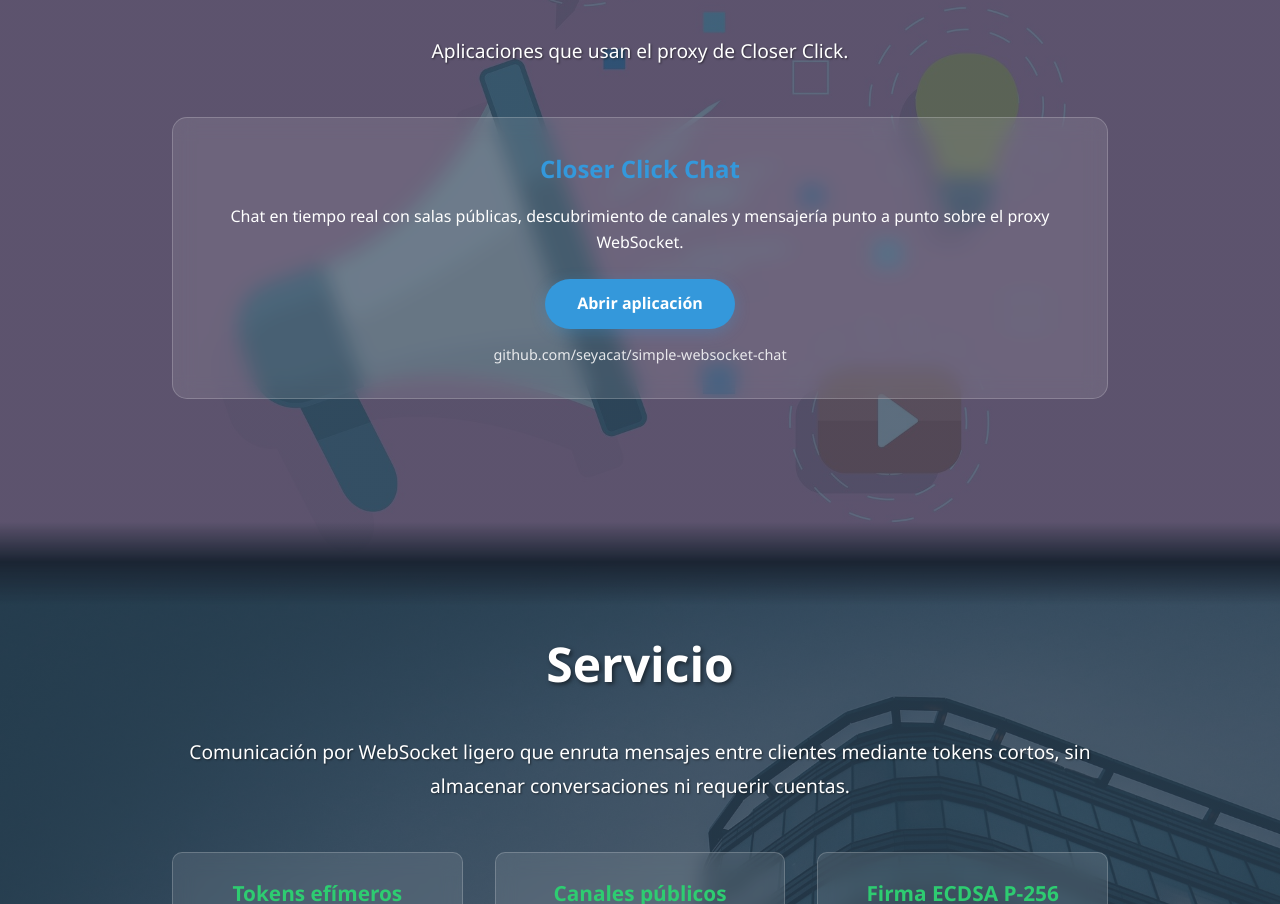
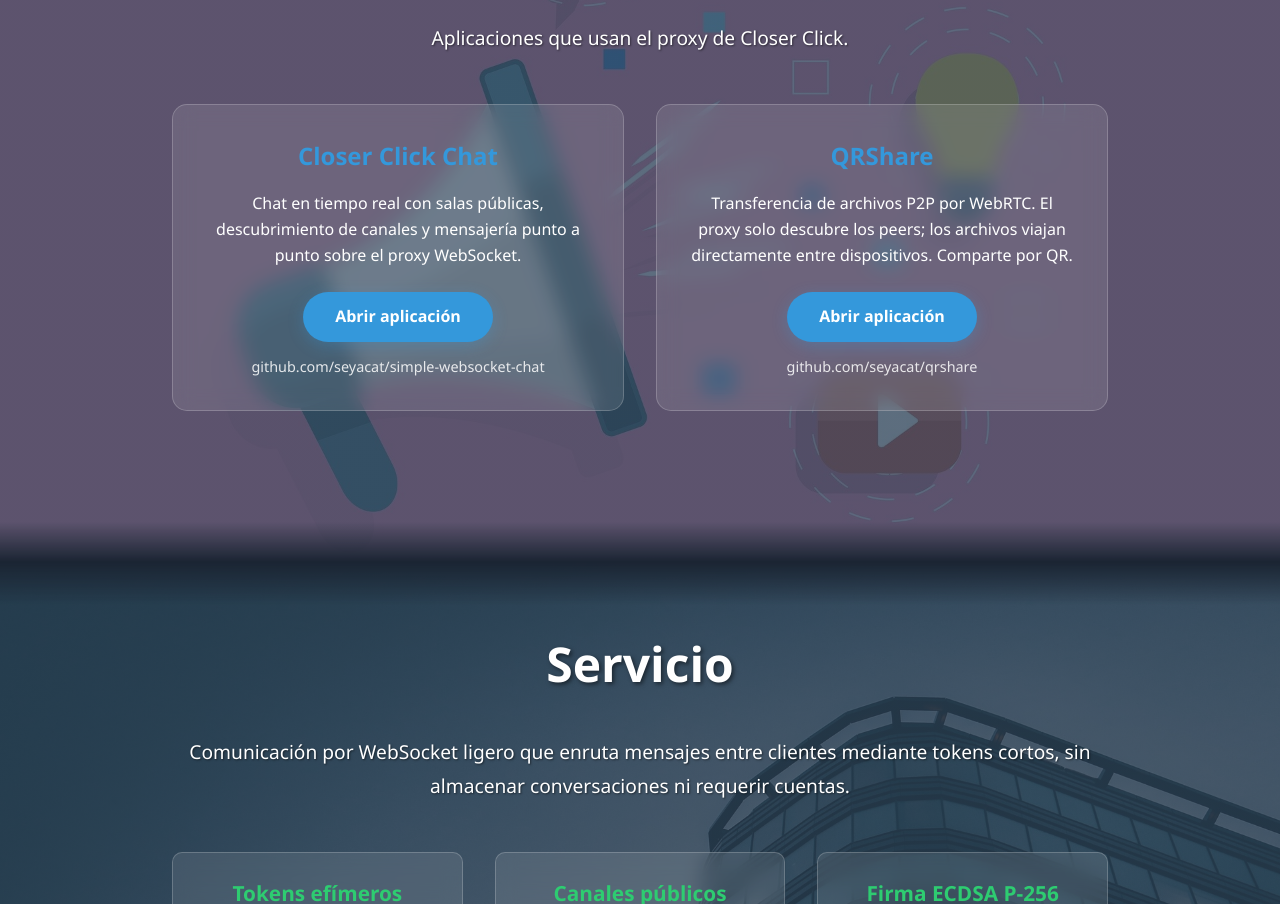
Before and after one commit to seyacat/closerclick, a Vue app: page / in a window 1280 px wide. Shown: the part 1038-1942 px from the top of the page. Built offline with nearby package versions, Linux system fonts and the light colour scheme.

Commit message:
Closerclick page

```diff
--- a/src/App.vue
+++ b/src/App.vue
@@ -76,6 +76,22 @@
               rel="noopener"
               class="app-repo"
             >github.com/seyacat/simple-websocket-chat</a>
+          </div>
+          <div class="app-card">
+            <h3>QRShare</h3>
+            <p>Transferencia de archivos P2P por WebRTC. El proxy solo descubre los peers; los archivos viajan directamente entre dispositivos. Comparte por QR.</p>
+            <a
+              href="https://seyacat.github.io/qrshare/"
+              target="_blank"
+              rel="noopener"
+              class="app-button"
+            >Abrir aplicación</a>
+            <a
+              href="https://github.com/seyacat/qrshare"
+              target="_blank"
+              rel="noopener"
+              class="app-repo"
+            >github.com/seyacat/qrshare</a>
           </div>
         </div>
       </div>
```
